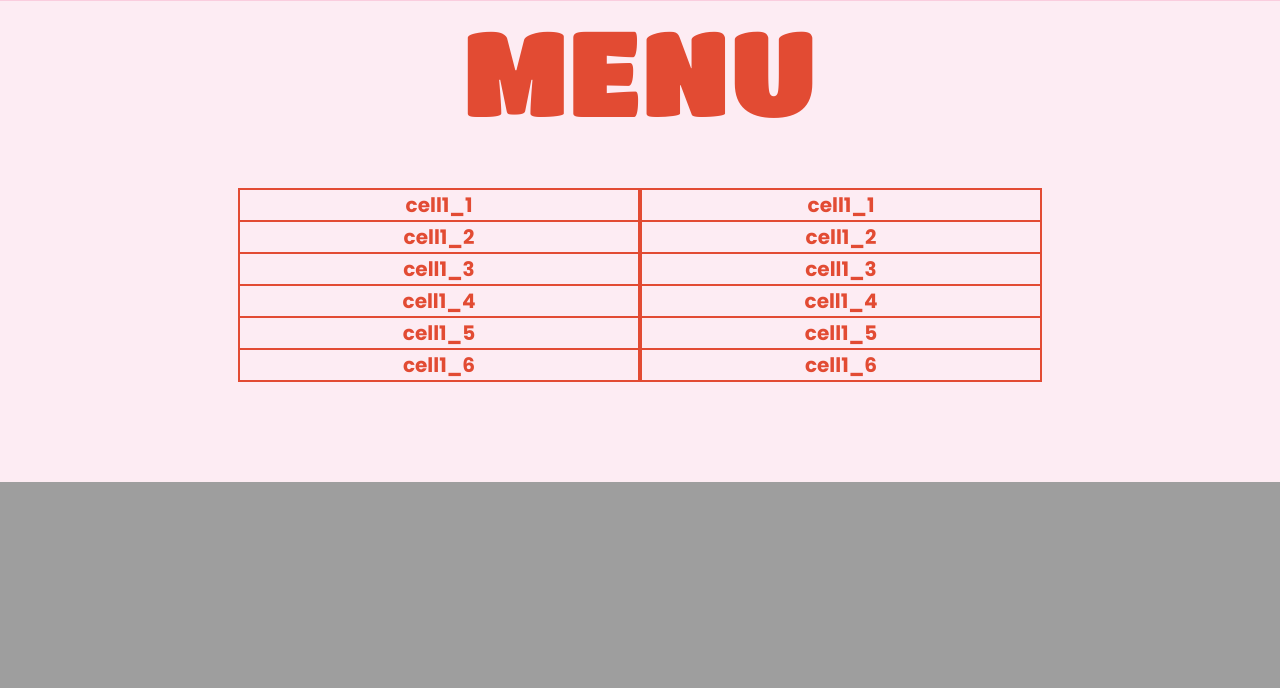
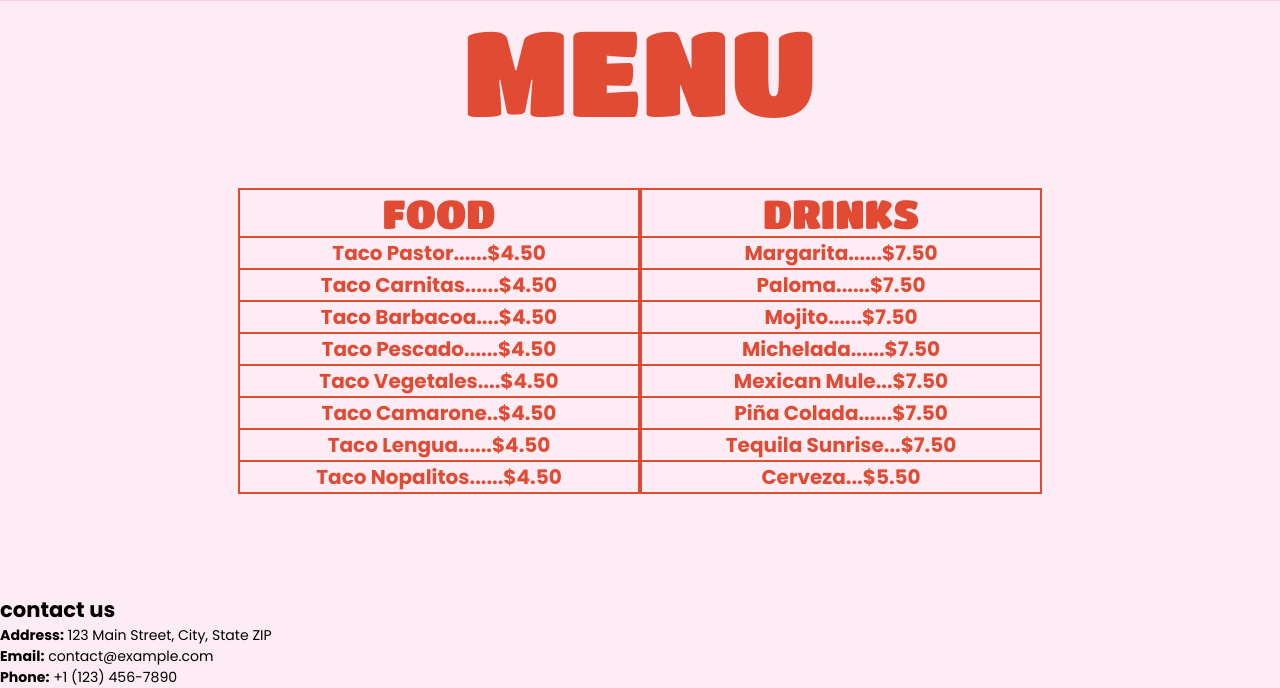
Before and after one commit to E01N/Restaurant-Website, a Django app: page / in a window 1280 px wide. Shown: the part 1689-2377 px from the top of the page. Before the commit the page ends 2171 px from the top, so only its background shows below. Run offline with Django 4.2, Linux system fonts and the light colour scheme.

Commit message:
added menu items and contact info to the footer

```diff
--- a/goodtaco/base/templates/base/home.html
+++ b/goodtaco/base/templates/base/home.html
@@ -18,7 +18,7 @@
                 <li><a href="#">home</a></li>
                 <li><a href="#">about</a></li>
                 <li><a href="#">menu</a></li>
-                <li><a href="#">contact</a></li>
+                <li><a href="">contact</a></li>
             </ul>
             <a href="#" class="action-btn">book a table</a>
             <div class="toggle-btn">
@@ -66,50 +66,79 @@
         <section class="menu">
             <table>
                 <tr>
-                    <td>cell1_1</td>
+                    <td class="table-head">food</td>
                 </tr>
                 <tr>
-                    <td>cell1_2</td>
+                    <td>Taco Pastor......$4.50</td>
                 </tr>
                 <tr>
-                    <td>cell1_3</td>
+                    <td>Taco Carnitas......$4.50</td>
                 </tr>
                 <tr>
-                    <td>cell1_4</td>
+                    <td>Taco Barbacoa....$4.50</td>
                 </tr>
                 <tr>
-                    <td>cell1_5</td>
+                    <td>Taco Pescado......$4.50</td>
                 </tr>
                 <tr>
-                    <td>cell1_6</td>
+                    <td>Taco Vegetales....$4.50</td>
+                </tr>
+                <tr>
+                    <td>Taco Camarone..$4.50</td>
+                </tr>
+                <tr>
+                    <td>Taco Lengua......$4.50</td>
+                </tr>
+                <tr>
+                    <td>Taco Nopalitos......$4.50</td>
                 </tr>
             </table>
             <table>
                 <tr>
-                    <td>cell1_1</td>
+                    <td class="table-head">drinks</td>
                   </tr>
                   <tr>
-                    <td>cell1_2</td>
+                    <td>Margarita......$7.50</td>
                   </tr>
                   <tr>
-                    <td>cell1_3</td>
+                    <td>Paloma......$7.50</td>
                   </tr>
                   <tr>
-                    <td>cell1_4</td>
+                    <td>Mojito......$7.50</td>
                   </tr>
                   <tr>
-                    <td>cell1_5</td>
+                    <td>Michelada......$7.50</td>
                   </tr>
                   <tr>
-                    <td>cell1_6</td>
+                    <td>Mexican Mule...$7.50</td>
                   </tr>
+                  <tr>
+                    <td>Piña Colada......$7.50</td>
+                </tr>
+                <tr>
+                    <td>Tequila Sunrise...$7.50</td>
+                </tr>
+                <tr>
+                    <td>Cerveza...$5.50</td>
+                </tr>
             </table>
          </section>
 
 
+
     </main>
     <footer>
-        <!-- footer content here -->
+        <!-- contact section -->
+        <section class="contact">
+            <h1 class="contact-head">contact us</h1>
+            <div class="contact-info">
+                <ul>
+                    <li><strong>Address:</strong> 123 Main Street, City, State ZIP</li>
+                    <li><strong>Email:</strong> contact@example.com</li>
+                    <li><strong>Phone:</strong> +1 (123) 456-7890</li>
+                </ul>
+            </div>
+        </section>
     </footer>
     <script src="{% static 'js/script.js' %}"></script>
 </body>
```
